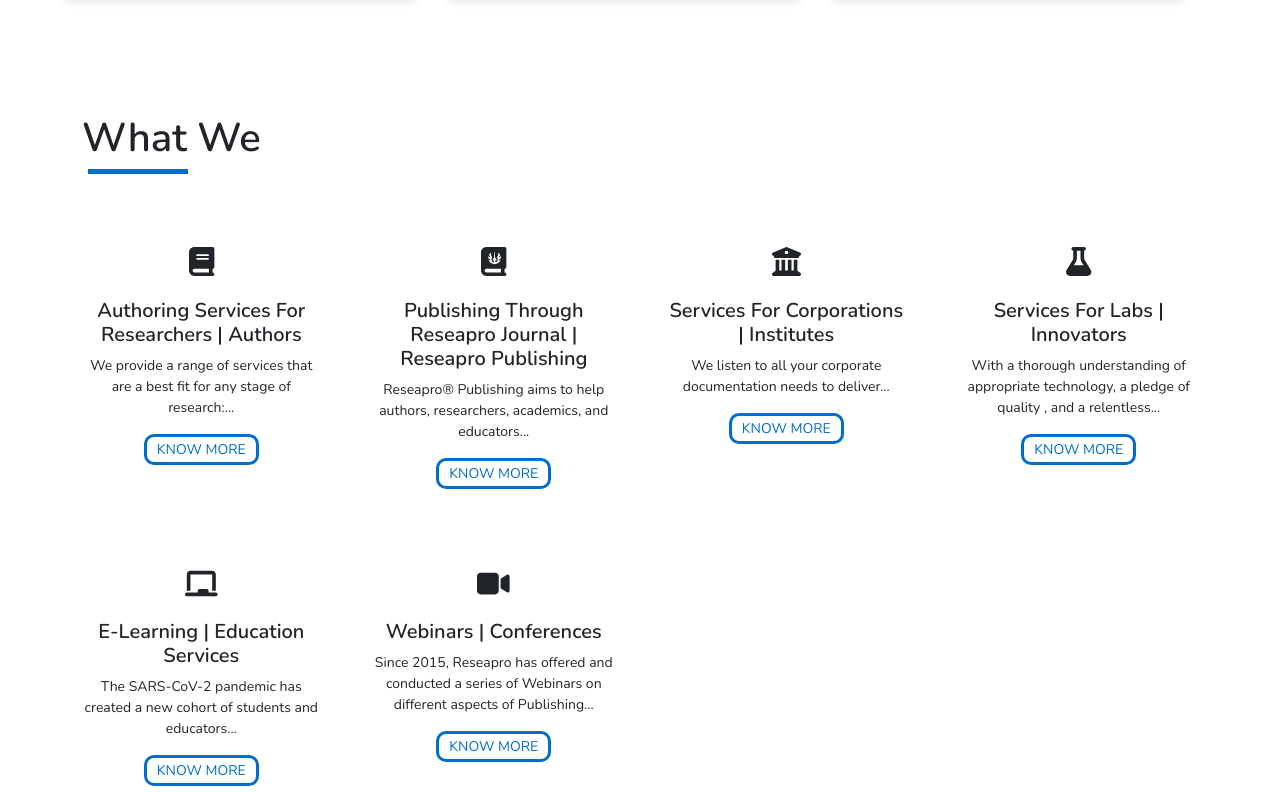
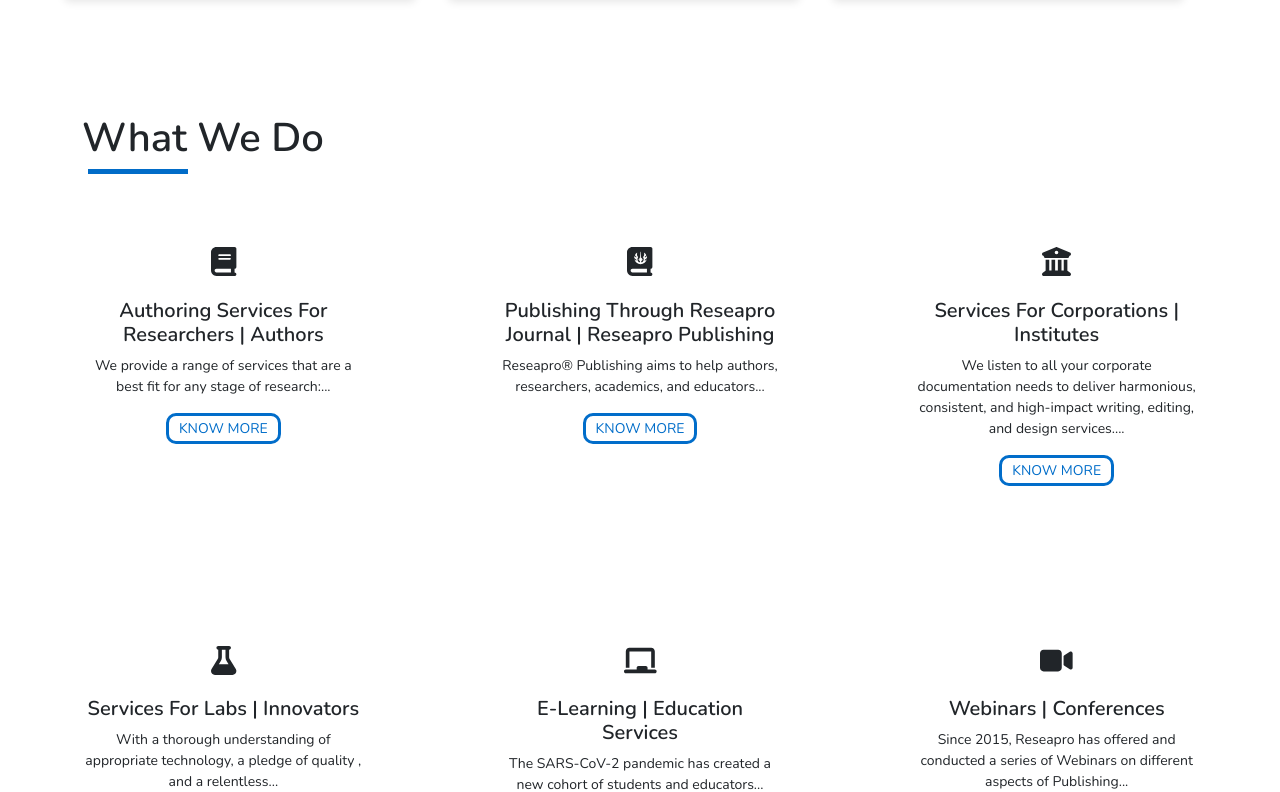
Before and after one commit to SabilDanish/reseapro-main, a React (Create React App) app: page / in a window 1280 px wide. Shown: the part 1165-1957 px from the top of the page. Built offline with nearby package versions, Linux system fonts and the light colour scheme.

Commit message:
what we Do space evenly

```diff
--- a/src/components/whatWeDo/Whatwedo.css
+++ b/src/components/whatWeDo/Whatwedo.css
@@ -24,7 +24,7 @@
   .row-grid {
     display: grid !important;
     grid-template-columns: repeat(auto-fit, minmax(250px, 1fr));
-    grid-gap: 30px;
+    grid-gap: 110px;
   }
 
   .service {
--- a/src/components/whatWeDo/Whatwedo.js
+++ b/src/components/whatWeDo/Whatwedo.js
@@ -7,8 +7,8 @@
 
 const Whatwedo = () => {
     return (
-        <div class="container" style={{marginTop:"20px",marginBottom:"70px"}}>
-        <h1>What We </h1>
+        <div class="container" style={{marginTop:"20px",marginBottom:"60px"}}>
+        <h1>What We Do </h1>
         <div class="row row-grid">
           <div class="service">
           <FontAwesomeIcon icon={faBook} style={{fontSize:"29px",marginBottom:"20px"}} />
@@ -30,7 +30,7 @@
           <FontAwesomeIcon icon={faBuildingColumns} style={{fontSize:"29px",marginBottom:"20px"}} />
             <h2>Services For Corporations | Institutes</h2>
             <p>
-            We listen to all your corporate documentation needs to deliver...
+            We listen to all your corporate documentation needs to deliver harmonious, consistent, and high-impact writing, editing, and design services....
             </p>
             <button class="custom-button1">KNOW MORE</button>
           </div>
```
